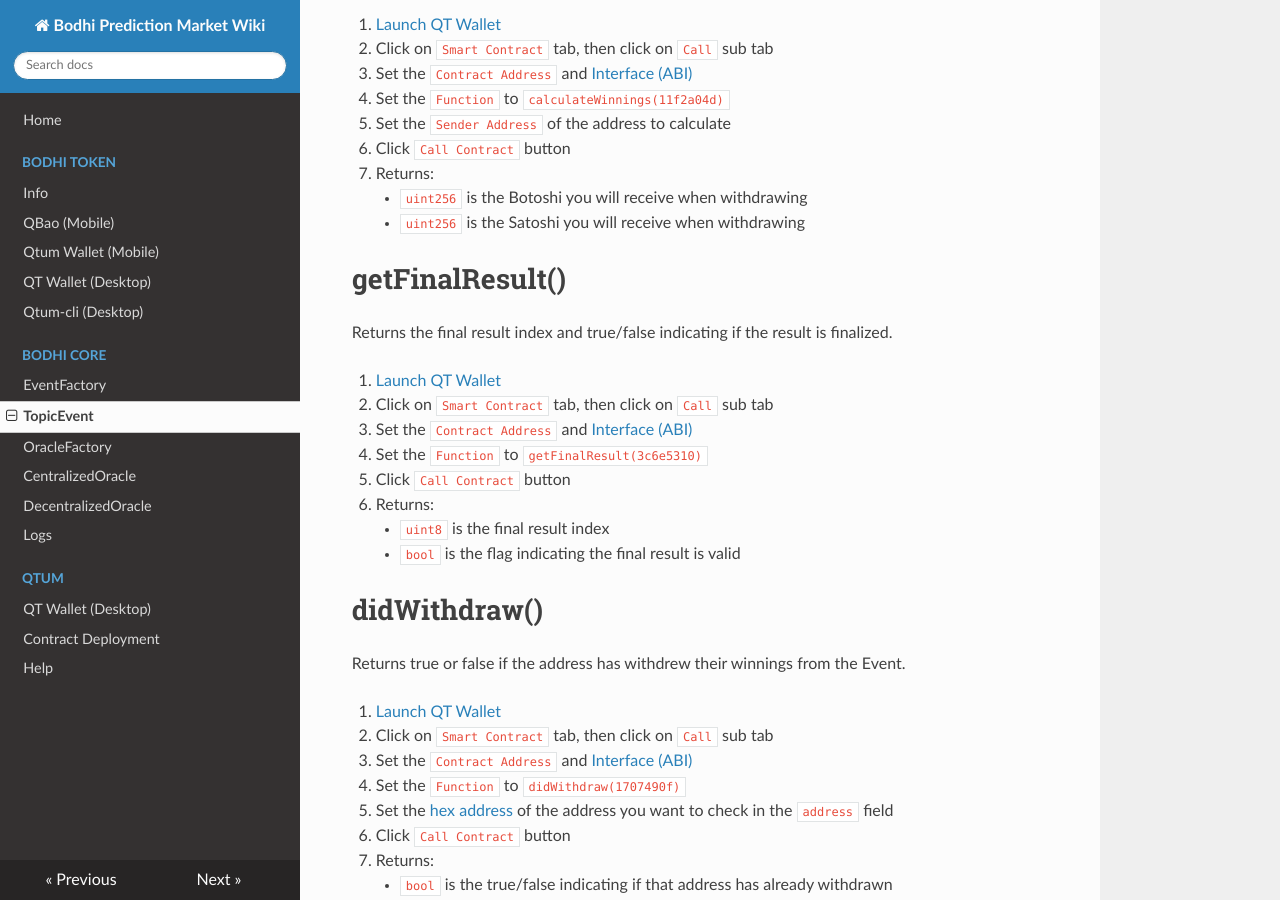
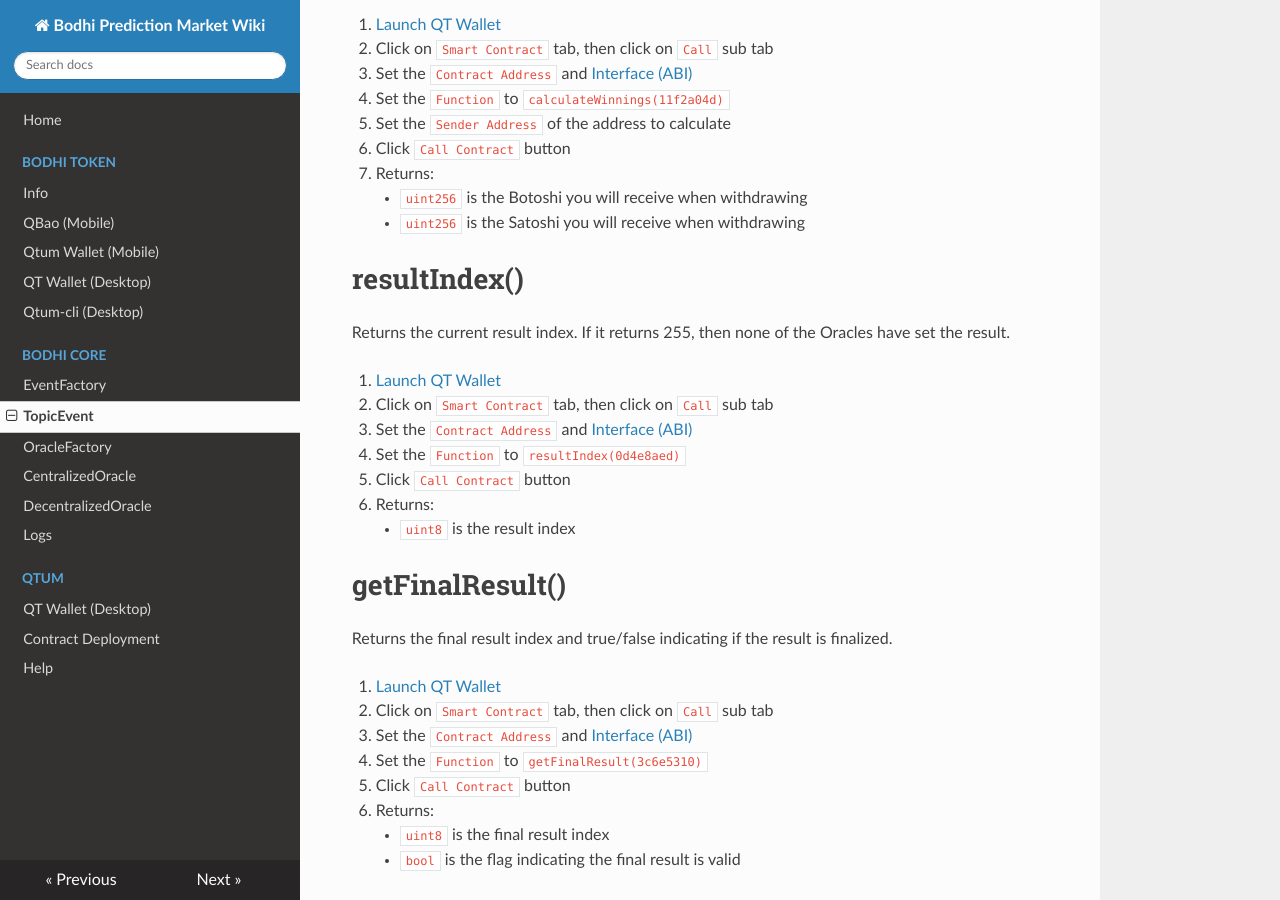
Before and after one commit to bodhiproject/wiki, an MkDocs documentation site: the page built from docs/bodhi_core/topic_event.md, in a window 1280 px wide and 900 px high, scrolled down 3863 px. Built offline with MkDocs 1.6.1, drawn with Linux system fonts in a browser that asks for light colours; nearby versions of some CDN libraries; comment, search, counter and statistics services are not loaded; old or Windows-style settings are respelled for this version of MkDocs.

Commit message:
Add resultIndex to topic event

```diff
--- a/docs/bodhi_core/topic_event.md
+++ b/docs/bodhi_core/topic_event.md
@@ -157,6 +157,17 @@
     * `uint256` is the Botoshi you will receive when withdrawing
     * `uint256` is the Satoshi you will receive when withdrawing
 
+# resultIndex()
+Returns the current result index. If it returns 255, then none of the Oracles have set the result.
+
+1. [Launch QT Wallet](../qtum/qt_wallet.md#launch-qt-wallet)
+2. Click on `Smart Contract` tab, then click on `Call` sub tab
+3. Set the `Contract Address` and [Interface (ABI)](#interface-abi)
+4. Set the `Function` to `resultIndex(0d4e8aed)`
+5. Click `Call Contract` button
+6. Returns:
+    * `uint8` is the result index
+
 # getFinalResult()
 Returns the final result index and true/false indicating if the result is finalized.
 
```
